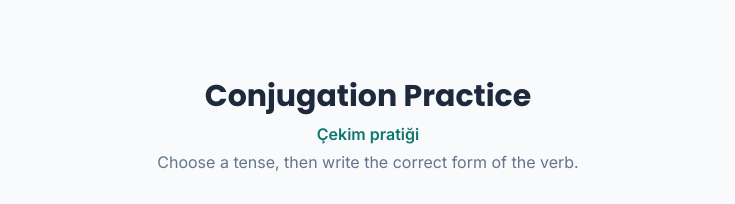
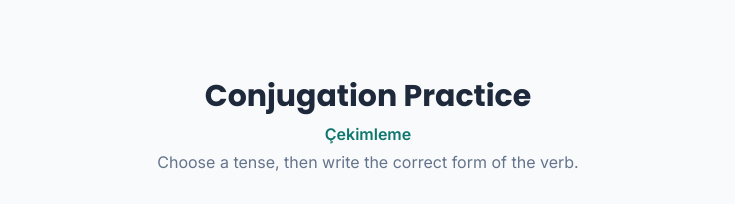
Before and after one commit to aylinmercan-web/language-workshop, a React (Vite) app: page / in a window 1280 px wide. Shown: the part 4360-4564 px from the top of the page, without its empty margins (272-1007 px from the left). Built offline with nearby package versions, Linux system fonts and the light colour scheme.

Commit message:
Başlık düzeltildi

```diff
--- a/src/components/ConjugationPractice.jsx
+++ b/src/components/ConjugationPractice.jsx
@@ -96,7 +96,7 @@ export default function ConjugationPractice() {
       <div className="max-w-2xl mx-auto">
         <div className="text-center mb-8">
           <h2 className="text-2xl md:text-3xl font-bold text-ink mb-2">Conjugation Practice</h2>
-          <p lang="tr" className="text-brand font-semibold">Çekim pratiği</p>
+          <p lang="tr" className="text-brand font-semibold">Çekimleme</p>
           <p className="text-muted mt-1">Choose a tense, then write the correct form of the verb.</p>
         </div>
 
```
